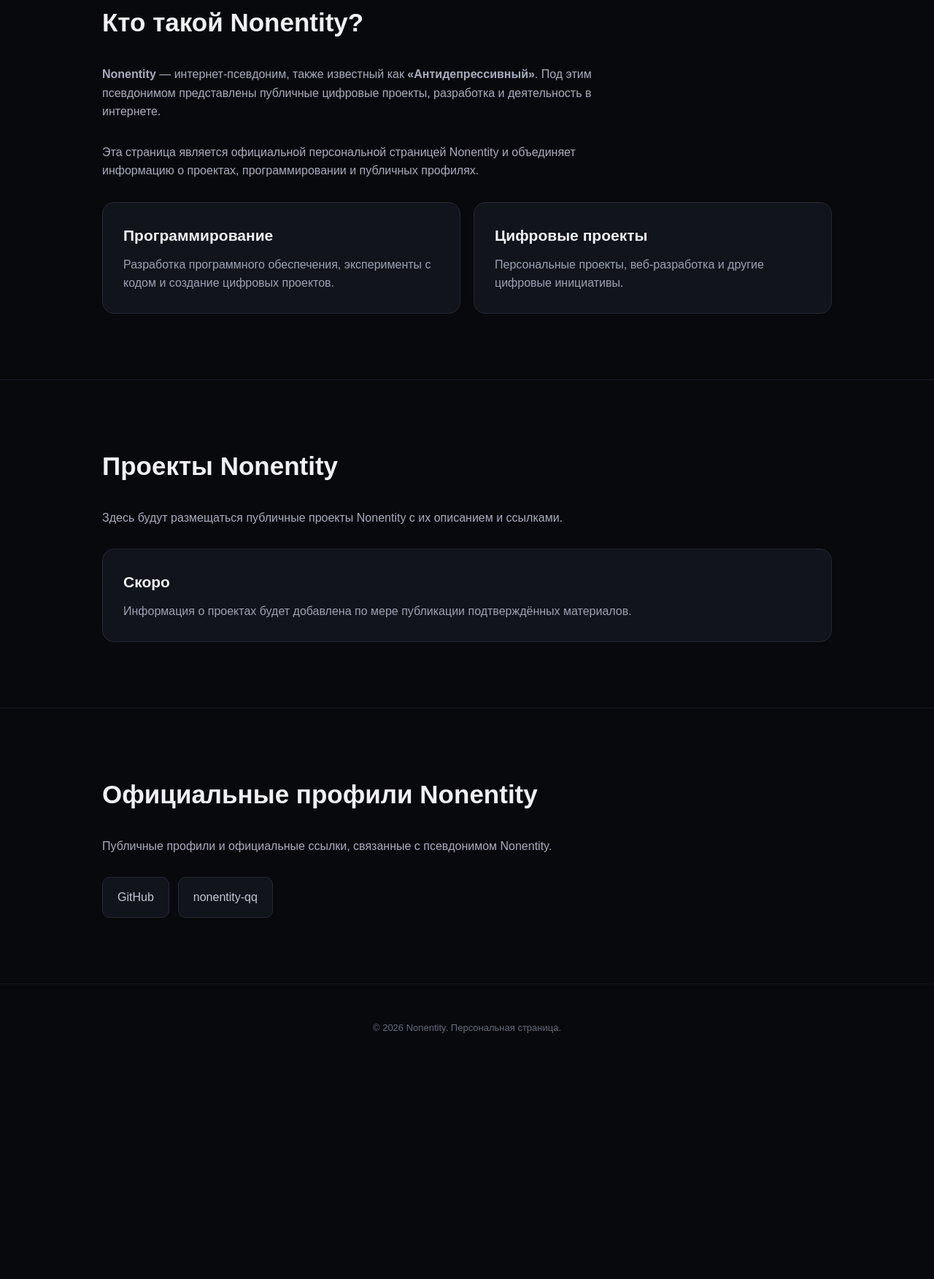
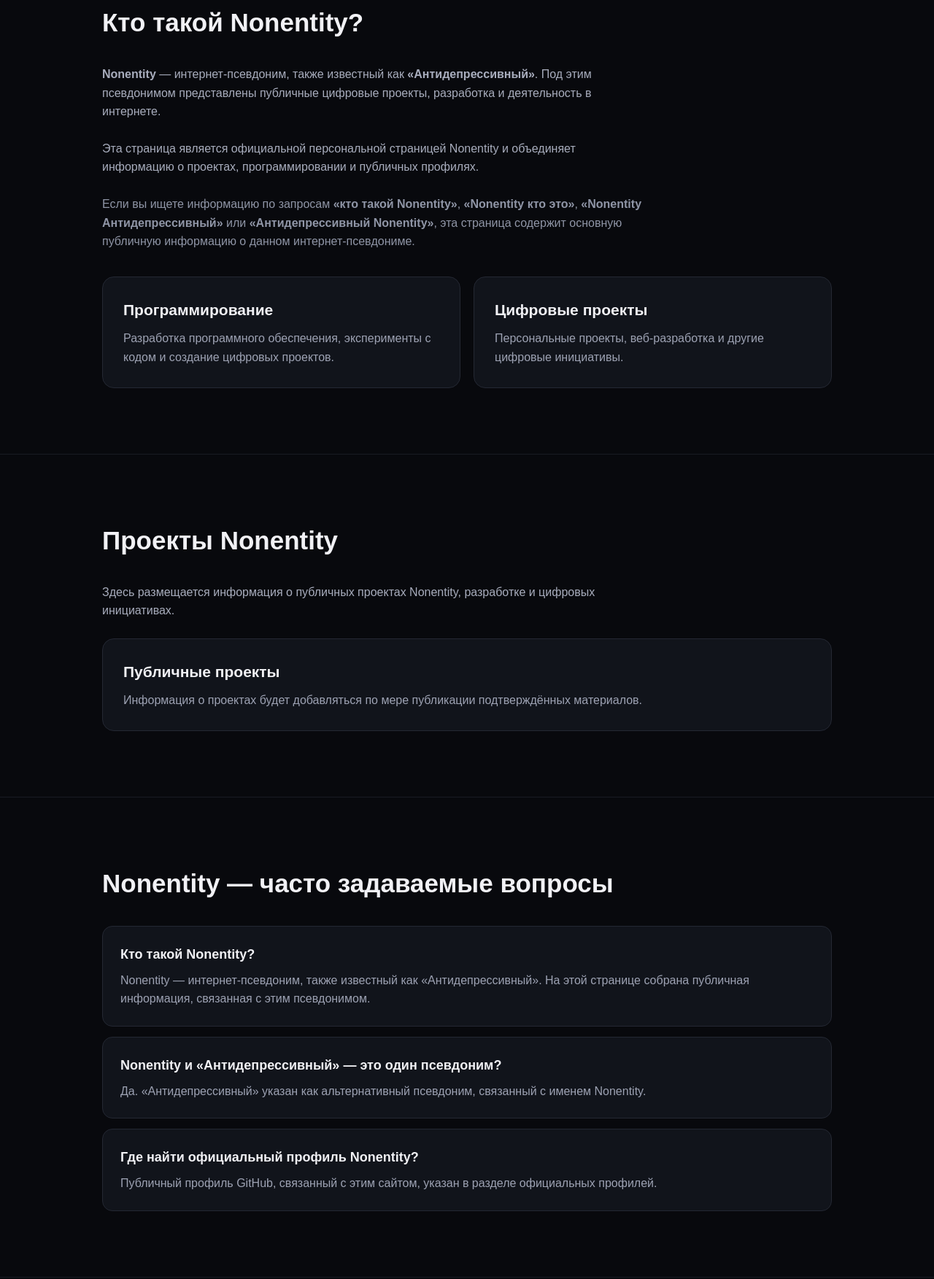
Before and after one commit to nonentity-qq/nonentity-qq.github.io, a plain HTML site: page index.html in a window 1280 px wide. Shown: the part 809-2562 px from the top of the page at 73% size. Before the commit the page ends 2279 px from the top, so only its background shows below. Drawn offline with Linux system fonts and the light colour scheme.

Commit message:
index.html

```diff
--- a/index.html
+++ b/index.html
@@ -1,53 +1,70 @@
 <!DOCTYPE html>
 <html lang="ru">
 <head>
-    <!-- Основные настройки страницы -->
     <meta charset="UTF-8">
     <meta name="viewport" content="width=device-width, initial-scale=1.0">
 
-    <!-- Подтверждение права собственности в Google Search Console -->
+    <!-- Подтверждение Google Search Console -->
     <meta name="google-site-verification" content="_YLGYY63aIQ4-pfHw8X0gOPNvJs6hk-Kfuq4dHSTmoI">
 
-    <!-- Основная информация для поисковых систем -->
+    <!-- SEO -->
     <title>Nonentity — Антидепрессивный | Кто такой Nonentity</title>
 
     <meta
         name="description"
-        content="Nonentity, также известный как «Антидепрессивный» — интернет-псевдоним разработчика и автора цифровых проектов. Официальная персональная страница, проекты и профили."
+        content="Кто такой Nonentity? Nonentity, также известный как «Антидепрессивный» — интернет-псевдоним, связанный с разработкой, программированием и цифровыми проектами. Официальная персональная страница."
     >
 
     <meta
         name="keywords"
-        content="Nonentity, Антидепрессивный, Nonentity кто это, кто такой Nonentity, Nonentity разработчик, Nonentity GitHub"
+        content="Nonentity, Nonentity кто это, кто такой Nonentity, Nonentity Антидепрессивный, Антидепрессивный, псевдоним Nonentity, Nonentity разработчик, Nonentity программирование, Nonentity GitHub"
     >
 
     <meta name="author" content="Nonentity">
-    <meta name="robots" content="index, follow">
+    <meta name="robots" content="index, follow, max-image-preview:large">
 
-    <!-- Основной адрес страницы -->
+    <!-- Основной адрес -->
     <link rel="canonical" href="https://nonentity-qq.github.io/">
 
-    <!-- Информация для социальных сетей и мессенджеров -->
+    <!-- Open Graph -->
     <meta property="og:type" content="profile">
     <meta property="og:title" content="Nonentity — Антидепрессивный">
     <meta
         property="og:description"
-        content="Официальная персональная страница Nonentity, также известного как «Антидепрессивный»."
+        content="Кто такой Nonentity? Официальная персональная страница Nonentity, также известного как «Антидепрессивный»."
     >
     <meta property="og:url" content="https://nonentity-qq.github.io/">
     <meta property="og:site_name" content="Nonentity">
+    <meta property="og:locale" content="ru_RU">
 
-    <!-- Данные для поисковых систем -->
+    <!-- Дополнительные данные для поисковых систем -->
     <script type="application/ld+json">
     {
         "@context": "https://schema.org",
+        "@graph": [
+            {
+                "@type": "WebSite",
+                "@id": "https://nonentity-qq.github.io/#website",
+                "url": "https://nonentity-qq.github.io/",
+                "name": "Nonentity",
+                "description": "Официальная персональная страница Nonentity.",
+                "inLanguage": "ru"
+            },
+            {
                 "@type": "ProfilePage",
                 "@id": "https://nonentity-qq.github.io/#profile",
                 "url": "https://nonentity-qq.github.io/",
-        "name": "Nonentity — Антидепрессивный",
+                "name": "Nonentity — Антидепрессивный | Кто такой Nonentity",
                 "description": "Официальная персональная страница Nonentity, также известного как «Антидепрессивный».",
+                "isPartOf": {
+                    "@id": "https://nonentity-qq.github.io/#website"
+                },
                 "inLanguage": "ru",
                 "mainEntity": {
+                    "@id": "https://nonentity-qq.github.io/#person"
+                }
+            },
+            {
                 "@type": "Person",
                 "@id": "https://nonentity-qq.github.io/#person",
                 "name": "Nonentity",
@@ -55,12 +72,13 @@
                     "Антидепрессивный",
                     "Nonentity."
                 ],
-            "description": "Разработчик и автор цифровых проектов, использующий интернет-псевдоним Nonentity и псевдоним «Антидепрессивный».",
+                "description": "Интернет-псевдоним Nonentity, также известный как «Антидепрессивный». Публичная деятельность связана с программированием, разработкой и цифровыми проектами.",
                 "url": "https://nonentity-qq.github.io/",
                 "sameAs": [
                     "https://github.com/nonentity-qq"
                 ]
             }
+        ]
     }
     </script>
 
@@ -161,7 +179,7 @@
         }
 
         .subtitle {
-            max-width: 650px;
+            max-width: 700px;
             color: #a8adbd;
             font-size: 20px;
         }
@@ -206,8 +224,14 @@
 
         .section-description {
             color: #a8adbd;
-            max-width: 700px;
-            margin-bottom: 30px;
+            max-width: 750px;
+            margin-bottom: 25px;
+        }
+
+        .seo-text {
+            color: #8f95a6;
+            max-width: 750px;
+            margin-top: 25px;
         }
 
         /* Карточки */
@@ -216,6 +240,7 @@
             display: grid;
             grid-template-columns: repeat(2, 1fr);
             gap: 18px;
+            margin-top: 35px;
         }
 
         .card {
@@ -260,6 +285,30 @@
         .profile:hover {
             border-color: #9b7cff;
             color: white;
+        }
+
+        /* FAQ */
+
+        .faq {
+            display: flex;
+            flex-direction: column;
+            gap: 14px;
+        }
+
+        .faq-item {
+            background: #11141b;
+            border: 1px solid #242833;
+            border-radius: 14px;
+            padding: 24px;
+        }
+
+        .faq-item h3 {
+            font-size: 18px;
+            margin-bottom: 8px;
+        }
+
+        .faq-item p {
+            color: #9da2b3;
         }
 
         /* Footer */
@@ -310,20 +359,20 @@
     <div class="container">
         <nav>
 
-            <a href="#" class="logo">
+            <a href="#" class="logo" aria-label="Nonentity — главная">
                 Nonentity<span>.</span>
             </a>
 
             <div class="menu">
                 <a href="#about">Обо мне</a>
                 <a href="#projects">Проекты</a>
+                <a href="#faq">Вопросы</a>
                 <a href="#profiles">Профили</a>
             </div>
 
         </nav>
     </div>
 </header>
-
 
 <main>
 
@@ -341,8 +390,8 @@
             </h1>
 
             <p class="subtitle">
-                Также известен под псевдонимом
-                <strong>«Антидепрессивный»</strong>.
+                <strong>Nonentity</strong> — интернет-псевдоним,
+                также известный как <strong>«Антидепрессивный»</strong>.
                 Разработка, программирование и цифровые проекты.
             </p>
 
@@ -384,6 +433,16 @@
                 о проектах, программировании и публичных профилях.
             </p>
 
+            <p class="seo-text">
+                Если вы ищете информацию по запросам
+                <strong>«кто такой Nonentity»</strong>,
+                <strong>«Nonentity кто это»</strong>,
+                <strong>«Nonentity Антидепрессивный»</strong>
+                или <strong>«Антидепрессивный Nonentity»</strong>,
+                эта страница содержит основную публичную информацию
+                о данном интернет-псевдониме.
+            </p>
+
             <div class="grid">
 
                 <div class="card">
@@ -421,20 +480,73 @@
             </h2>
 
             <p class="section-description">
-                Здесь будут размещаться публичные проекты
-                Nonentity с их описанием и ссылками.
+                Здесь размещается информация о публичных проектах
+                Nonentity, разработке и цифровых инициативах.
             </p>
 
             <div class="card">
 
                 <h3>
-                    Скоро
+                    Публичные проекты
                 </h3>
 
                 <p>
-                    Информация о проектах будет добавлена
+                    Информация о проектах будет добавляться
                     по мере публикации подтверждённых материалов.
                 </p>
+
+            </div>
+
+        </div>
+
+    </section>
+
+
+    <!-- Часто задаваемые вопросы -->
+
+    <section id="faq">
+
+        <div class="container">
+
+            <h2 class="section-title">
+                Nonentity — часто задаваемые вопросы
+            </h2>
+
+            <div class="faq">
+
+                <div class="faq-item">
+                    <h3>
+                        Кто такой Nonentity?
+                    </h3>
+
+                    <p>
+                        Nonentity — интернет-псевдоним, также известный
+                        как «Антидепрессивный». На этой странице собрана
+                        публичная информация, связанная с этим псевдонимом.
+                    </p>
+                </div>
+
+                <div class="faq-item">
+                    <h3>
+                        Nonentity и «Антидепрессивный» — это один псевдоним?
+                    </h3>
+
+                    <p>
+                        Да. «Антидепрессивный» указан как альтернативный
+                        псевдоним, связанный с именем Nonentity.
+                    </p>
+                </div>
+
+                <div class="faq-item">
+                    <h3>
+                        Где найти официальный профиль Nonentity?
+                    </h3>
+
+                    <p>
+                        Публичный профиль GitHub, связанный с этим сайтом,
+                        указан в разделе официальных профилей.
+                    </p>
+                </div>
 
             </div>
 
@@ -464,7 +576,7 @@
                     class="profile"
                     href="https://github.com/nonentity-qq"
                     target="_blank"
-                    rel="noopener"
+                    rel="noopener noreferrer"
                 >
                     GitHub
                 </a>
@@ -473,7 +585,7 @@
                     class="profile"
                     href="https://github.com/nonentity-qq"
                     target="_blank"
-                    rel="noopener"
+                    rel="noopener noreferrer"
                 >
                     nonentity-qq
                 </a>
```
Lines whose indentation alone changed are shown as unchanged.
